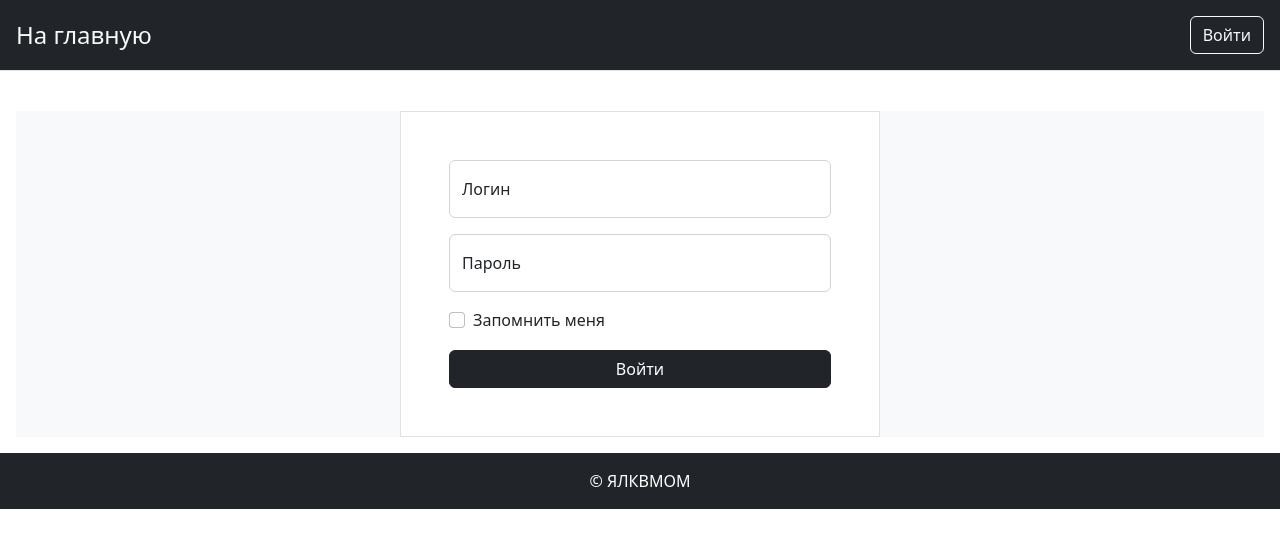
After one commit to Alex9781/DevOps_Warehouse, a Flask app: page /auth/login in a window 1280 px wide. The commit adds this page. Shown: the top 548 px of the page. Run offline with Flask 2, Linux system fonts and the light colour scheme.

Commit message:
feature-1: login page done

```diff
--- a/app/app.py
+++ b/app/app.py
@@ -7,6 +7,7 @@ from flask_migrate import Migrate
 
 app = Flask(__name__)
 app.config.from_pyfile("config.py")
+
 
 convention = {
     "ix": 'ix_%(column_0_label)s',
@@ -22,6 +23,10 @@ db = SQLAlchemy(app, metadata=metadata)
 migrate = Migrate(app, db)
 
 from models import *
+from auth import bp as auth_bp, init_login_manager
+
+app.register_blueprint(auth_bp)
+init_login_manager(app)
 
 @app.route("/")
 def index():
--- /dev/null
+++ b/app/auth.py
@@ -0,0 +1,40 @@
+from flask import Blueprint, render_template, redirect, url_for, flash, request
+from flask_login import LoginManager, login_user, logout_user, login_required
+from models import DBUser
+
+bp = Blueprint('auth', __name__, url_prefix='/auth')
+
+def init_login_manager(app):
+    login_manager = LoginManager()
+    login_manager.login_view = 'auth.login'
+    login_manager.login_message = 'Для доступа к данной странице необходимо пройти процедуру аутентификации.'
+    login_manager.login_message_category = 'warning'
+    login_manager.user_loader(load_user)
+    login_manager.init_app(app)
+
+def load_user(user_id):
+    user = DBUser.query.get(user_id)
+    return user
+
+@bp.route('/login', methods=['GET', 'POST'])
+def login():
+
+    if request.method == 'POST':
+        login = request.form.get('login')
+        password = request.form.get('password')
+        remember_me = request.form.get('remember_me')
+        if login and password:
+            user = DBUser.query.filter_by(login=login).first()
+            if user and user.check_password(password):
+                login_user(user, remember=remember_me)
+                flash('Вы успешно аутентифицированы.', 'success')
+                next = request.args.get('next')
+                return redirect(next or url_for('index'))
+        flash('Введены неверные логин и/или пароль.', 'danger')
+    return render_template('auth/login.html')
+
+@bp.route('/logout')
+@login_required
+def logout():
+    logout_user()
+    return redirect(url_for('index'))
--- a/app/models.py
+++ b/app/models.py
@@ -1,5 +1,4 @@
 from sqlalchemy import sql
-
 from flask_login import UserMixin
 from werkzeug.security import check_password_hash
 
--- /dev/null
+++ b/app/templates/auth/login.html
@@ -0,0 +1,31 @@
+{% extends 'base.html' %}
+
+{% block content %}
+<div class="d-flex  h-100 bg-light">
+    <form class="container-fluid m-auto bg-white p-5 border round" method="POST" style="max-width: 30rem;">
+        <div class="form-floating mb-3">
+            <input autocomplete="off" type="text" class="form-control" name="login" id="login" placeholder="login"
+                value="{{ request.form.login }}" required>
+            <label for="login">Логин</label>
+        </div>
+
+        <div class="form-floating mb-3">
+            <input type="password" class="form-control" id="password" name="password" placeholder="Password">
+            <label for="password">Пароль</label>
+        </div>
+
+        <div class="row mb-3 justify-content-between">
+            <div class="col-auto">
+                <div class="form-check">
+                    <input class="form-check-input" type="checkbox" id="remember_me" name="remember_me">
+                    <label class="form-check-label" for="remember_me">
+                        Запомнить меня
+                    </label>
+                </div>
+            </div>
+        </div>
+
+        <button type="submit" class="btn btn-dark w-100">Войти</button>
+    </form>
+</div>
+{% endblock %}
--- a/app/templates/base.html
+++ b/app/templates/base.html
@@ -14,7 +14,31 @@
 </head>
 
 <body class="d-flex flex-column h-100">
-    <header></header>
+    <header class="d-flex bg-dark flex-wrap justify-content-center p-3 mb-4 border-bottom">
+        <a href="/" class="d-flex align-items-center mb-3 mb-md-0 me-md-auto text-light text-decoration-none">
+            <span class="fs-4">На главную</span>
+        </a>
+
+        <ul class="nav nav-pills">
+            {% if current_user.is_authenticated %}
+            <a class="btn btn-outline-light" href="{{ url_for('auth.logout') }}">Выйти</a>
+            {% else  %}
+            <a class="btn btn-outline-light" href="{{ url_for('auth.login') }}">Войти</a>
+            {% endif %}
+        </ul>
+    </header>
+
+
+    <div class="alerts-area">
+        {% with messages = get_flashed_messages(with_categories=true) %}
+        {% for category, msg in messages %}
+        <div class="alert alert-{{ category }} alert-dismissible fade show m-0 rounded-0" role="alert">
+            {{ msg }}
+            <button type="button" class="btn-close" data-bs-dismiss="alert" aria-label="Close"></button>
+        </div>
+        {% endfor %}
+        {% endwith %}
+    </div>
 
     <main class="main flex-grow-1 m-3">
         {% block content %}
@@ -22,7 +46,7 @@
     </main>
 
     <footer class="bg-dark text-white d-flex align-items-center justify-content-center py-3">
-        &copy; АЛКВМОМ
+        &copy; ЯЛКВМОМ
     </footer>
 
     <script src="https://cdn.jsdelivr.net/npm/bootstrap@5.2.0-beta1/dist/js/bootstrap.bundle.min.js"
```
